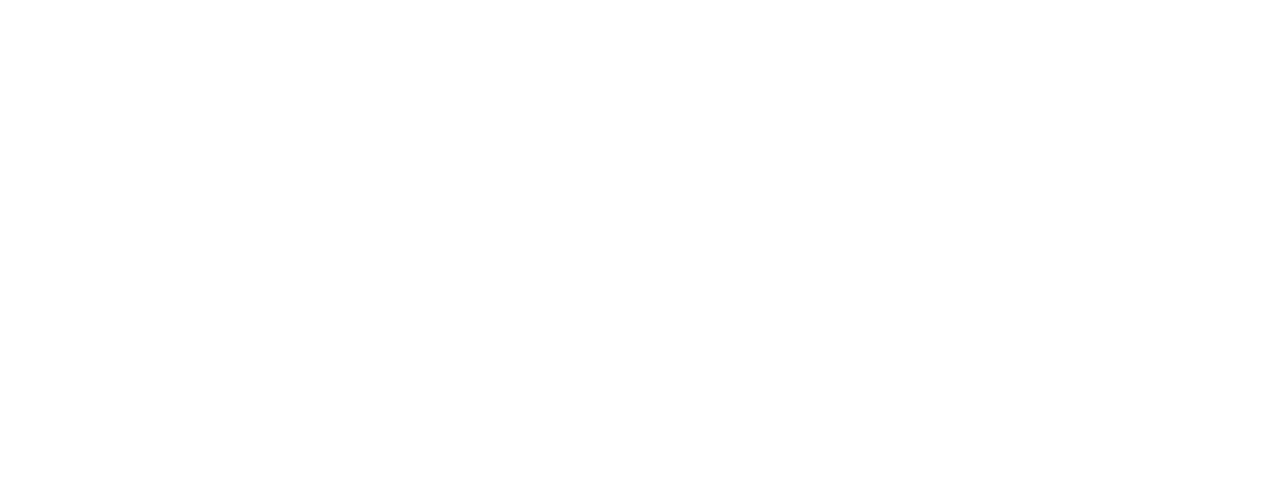
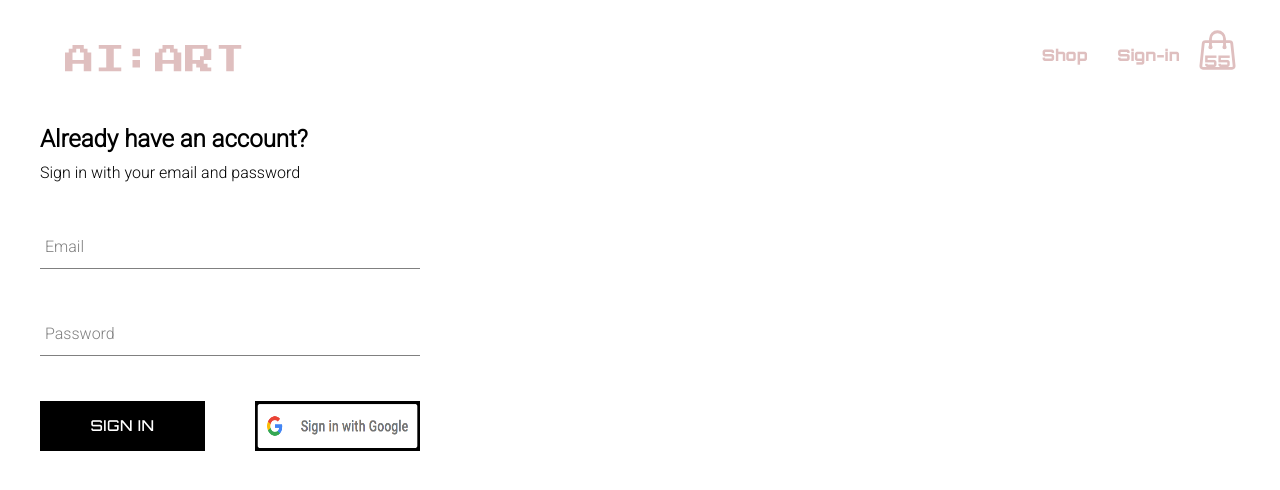
Before and after one commit to mjakimiuk/ai-art-store, a React (Create React App) app: page /auth in a window 1280 px wide. Before the commit this address had no page. Shown: the top 490 px of the page. Built offline with nearby package versions, Linux system fonts and the light colour scheme.

Commit message:
working with sign-in

```diff
--- a/src/App.js
+++ b/src/App.js
@@ -3,6 +3,7 @@
 import Navbar from "./routes/navbar/navbar.component";
 import Home from "./routes/home/home.component";
 import Shop from "./routes/shop/shop.component";
+import AuthenticateUser from "./routes/authenticate-user/authenticate-user";
 import "./App.css";
 
 function App() {
@@ -11,6 +12,7 @@
       <Route path="/" element={<Navbar />}>
         <Route index element={<Home />} />
         <Route path="shop" element={<Shop />} />
+        <Route path="auth" element={<AuthenticateUser />} />
       </Route>
     </Routes>
   );
--- a/src/components/button/button.component.jsx
+++ b/src/components/button/button.component.jsx
@@ -1,10 +1,15 @@
 import "./button.style.scss";
 
-const ButtonComponent = ({ children, ...otherProps }) => {
+export const BUTTON_TYPE = {
+  base: "base-button",
+  google: "google-signIn",
+};
+
+const ButtonComponent = ({ children, buttonType, ...otherProps }) => {
   return (
-    <div className="button" {...otherProps}>
+    <button className={`button-container ${buttonType}`} {...otherProps}>
       {children}
-    </div>
+    </button>
   );
 };
 
--- a/src/components/button/button.style.scss
+++ b/src/components/button/button.style.scss
@@ -1,18 +1,50 @@
-.button{
+@import url('https://fonts.googleapis.com/css2?family=Orbitron:wght@400;500;900&display=swap');
+.button-container {
     min-width: 165px;
     width: auto;
     height: 50px;
     letter-spacing: 0.5px;
     line-height: 50px;
-padding: 0 15px 0 15px;
-font-size: 17px;
-background-color:rgb(223, 191, 191);;
+    padding: 0 35px 0 35px;
+    font-size: 15px;
+    background-color: black;
     color: white;
     text-transform: uppercase;
-font-weight: bolder;
+    font-family: 'Orbitron', sans-serif;;
+    font-weight: 500;
     border: none;
     cursor: pointer;
     display: flex;
     justify-content: center;
 
+    &:hover {
+      background-color: white;
+      color: black;
+      border: 1px solid black;
     }
+
+    &.google-signIn {
+      background-color: black;
+      background-image: url("../../assets/images/btn_google_signin_light_normal_web@2x.png");
+      background-size: 165px 50px;
+
+      &:hover {
+        background-color: #357ae8;
+        background-image: url("../../assets/images/btn_google_signin_light_pressed_web@2x.png");
+        background-size: 165px 50px;
+        border: none;
+      }
+    }
+
+    &.inverted {
+      background-color: white;
+      color: black;
+      border: 1px solid black;
+
+      &:hover {
+        background-color: black;
+        color: white;
+        border: none;
+      }
+    }
+  }
--- a/src/components/card/card.styles.scss
+++ b/src/components/card/card.styles.scss
@@ -12,14 +12,7 @@
  box-sizing: border-box;
 }
 
-body {
-font-family: 'Roboto', sans-serif;
- display: flex;
- justify-content: center;
- align-items: center;
- min-height: 100vh;
- line-height: 1.4;
-}
+
 
 .container {
 
@@ -50,6 +43,9 @@
 
 
  .container-text-description {
+
+  line-height: 1.4;
+  font-family: 'Roboto', sans-serif;
   background-color: #e4f2fd;
   display: flex;
   align-items: center;
--- /dev/null
+++ b/src/components/form-input/form-input.component.jsx
@@ -0,0 +1,20 @@
+import "./form-input.styles.scss";
+
+const FormInput = ({ label, ...otherProps }) => {
+  return (
+    <div className="group">
+      <input className="form-input" {...otherProps} />
+      {label && (
+        <label
+          className={`${
+            otherProps.value.length ? "shrink" : ""
+          } form-input-label`}
+        >
+          {label}
+        </label>
+      )}
+    </div>
+  );
+};
+
+export default FormInput;
--- /dev/null
+++ b/src/components/form-input/form-input.styles.scss
@@ -0,0 +1,54 @@
+$sub-color: grey;
+$main-color: black;
+
+@mixin shrinkLabel {
+  top: -14px;
+  font-size: 12px;
+  color: $main-color;
+}
+
+.group {
+  position: relative;
+  margin: 45px 0;
+
+  .form-input {
+    background: none;
+    background-color: white;
+    color: $sub-color;
+    font-size: 18px;
+    padding: 10px 10px 10px 5px;
+    display: block;
+    width: 100%;
+    border: none;
+    border-radius: 0;
+    border-bottom: 1px solid $sub-color;
+    margin: 25px 0;
+
+    &:focus {
+      outline: none;
+    }
+
+    &:focus ~ .form-input-label {
+      @include shrinkLabel();
+    }
+  }
+
+  input[type='password'] {
+    letter-spacing: 0.3em;
+  }
+
+  .form-input-label {
+    color: $sub-color;
+    font-size: 16px;
+    font-weight: normal;
+    position: absolute;
+    pointer-events: none;
+    left: 5px;
+    top: 10px;
+    transition: 300ms ease all;
+
+    &.shrink {
+      @include shrinkLabel();
+    }
+  }
+}
--- /dev/null
+++ b/src/components/user.sign-in/user.sign-in.component.jsx
@@ -0,0 +1,85 @@
+import { useState } from "react";
+import FormInput from "../form-input/form-input.component";
+import ButtonComponent, { BUTTON_TYPE } from "../button/button.component";
+
+import {
+  signInWithGooglePopUp,
+  signInUserWithEmailAndPassword,
+} from "../../utils/firebase/firebase.utils";
+import "./user.sign-in.component.scss";
+
+const defaultFormFields = {
+  email: "",
+  password: "",
+};
+
+const SignInForm = () => {
+  const [formFields, setFormFields] = useState(defaultFormFields);
+  const { email, password } = formFields;
+  const resetFormFields = () => setFormFields(defaultFormFields);
+
+  const handleSignInSubmit = async (event) => {
+    event.preventDefault();
+    try {
+      await signInUserWithEmailAndPassword(email, password);
+      resetFormFields();
+    } catch (error) {
+      switch (error.code) {
+        case "auth/wrong-password":
+          alert("Wrong password");
+          break;
+
+        case "auth/user-not-found":
+          alert("User not found");
+          break;
+
+        default:
+          console.log(error);
+      }
+    }
+  };
+
+  const signInWithGoogle = async () => {
+    await signInWithGooglePopUp();
+  };
+  const handleChange = (event) => {
+    const { name, value } = event.target;
+    setFormFields({ ...formFields, [name]: value });
+  };
+
+  return (
+    <div className="sign-in-container">
+      <h2>Already have an account?</h2>
+      <span>Sign in with your email and password</span>
+      <form onSubmit={handleSignInSubmit}>
+        <FormInput
+          label="Email"
+          required
+          onChange={handleChange}
+          type="email"
+          name="email"
+          value={email}
+        />
+
+        <FormInput
+          label="Password"
+          required
+          onChange={handleChange}
+          type="password"
+          name="password"
+          value={password}
+        />
+        <div className="buttons-container">
+          <ButtonComponent type="submit">Sign In</ButtonComponent>
+          <ButtonComponent
+            type="button"
+            buttonType={BUTTON_TYPE.google}
+            onClick={signInWithGoogle}
+          ></ButtonComponent>
+        </div>
+      </form>
+    </div>
+  );
+};
+
+export default SignInForm;
--- /dev/null
+++ b/src/components/user.sign-in/user.sign-in.component.scss
@@ -0,0 +1,17 @@
+@import url('https://fonts.googleapis.com/css2?family=Roboto:wght@300&display=swap');
+
+.sign-in-container {
+  font-family: 'Roboto', sans-serif;
+  display: flex;
+  flex-direction: column;
+  width: 380px;
+}
+
+h2 {
+    margin: 10px 0;
+}
+
+.buttons-container {
+  display: flex;
+  justify-content: space-between;
+}
--- /dev/null
+++ b/src/routes/authenticate-user/authenticate-user.jsx
@@ -0,0 +1,10 @@
+import SignIn from "../../components/user.sign-in/user.sign-in.component";
+const AuthenticateUser = () => {
+  return (
+    <div>
+      <SignIn />
+    </div>
+  );
+};
+
+export default AuthenticateUser;
--- a/src/routes/navbar/navbar.component.jsx
+++ b/src/routes/navbar/navbar.component.jsx
@@ -18,7 +18,7 @@
           <Link className="NavLink" to="/shop">
             Shop
           </Link>
-          <Link className="NavLink" to="/sign-in">
+          <Link className="NavLink" to="/auth">
             Sign-in
           </Link>
           <ShoppingCartIconComponent />
--- a/src/utils/firebase/firebase.utils.js
+++ b/src/utils/firebase/firebase.utils.js
@@ -0,0 +1,30 @@
+import { initializeApp } from "firebase/app";
+import {
+  getAuth,
+  GoogleAuthProvider,
+  signInWithPopup,
+  signInWithEmailAndPassword,
+} from "firebase/auth";
+
+const firebaseConfig = {
+  apiKey: "AIzaSyCZ1aL-zCKjZostAfiszJ6TeFBPxiijmpU",
+  authDomain: "ai-art-store.firebaseapp.com",
+  projectId: "ai-art-store",
+  storageBucket: "ai-art-store.appspot.com",
+  messagingSenderId: "760174591077",
+  appId: "1:760174591077:web:6e68afe00e1234c19e1a8c",
+};
+
+// Initialize Firebase
+const firebaseApp = initializeApp(firebaseConfig);
+const provider = new GoogleAuthProvider();
+provider.setCustomParameters({ prompt: "select_account" });
+
+export const auth = getAuth();
+export const signInWithGooglePopUp = () => signInWithPopup(auth, provider);
+
+export const signInUserWithEmailAndPassword = async (email, password) => {
+  if (!email || !password) return;
+
+  return signInWithEmailAndPassword(auth, email, password);
+};
```
Also changed, not shown: src/utils/store/reducers/slice/counterSlice.js (deleted, +0 -24 lines), src/assets/images/btn_google_signin_light_normal_web@2x.png (added), src/assets/images/btn_google_signin_light_pressed_web@2x.png (added). Lines whose indentation alone changed are shown as unchanged.
